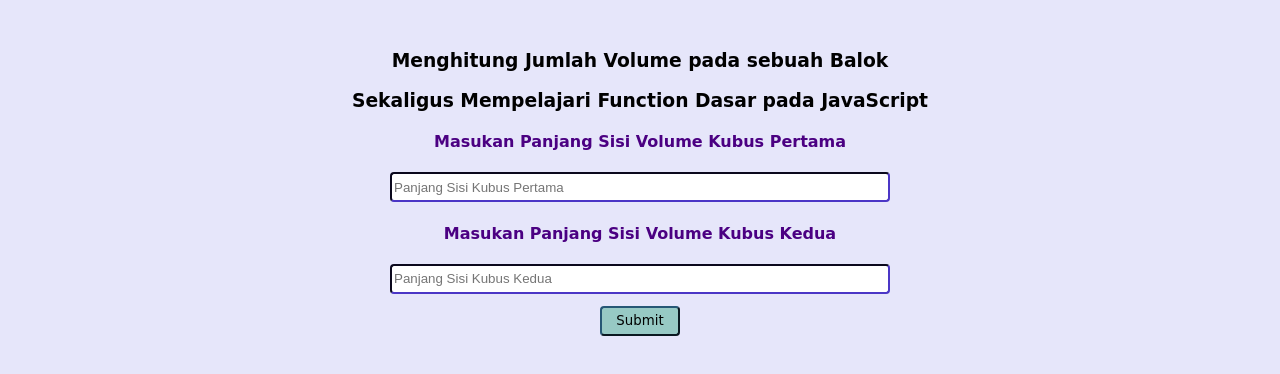
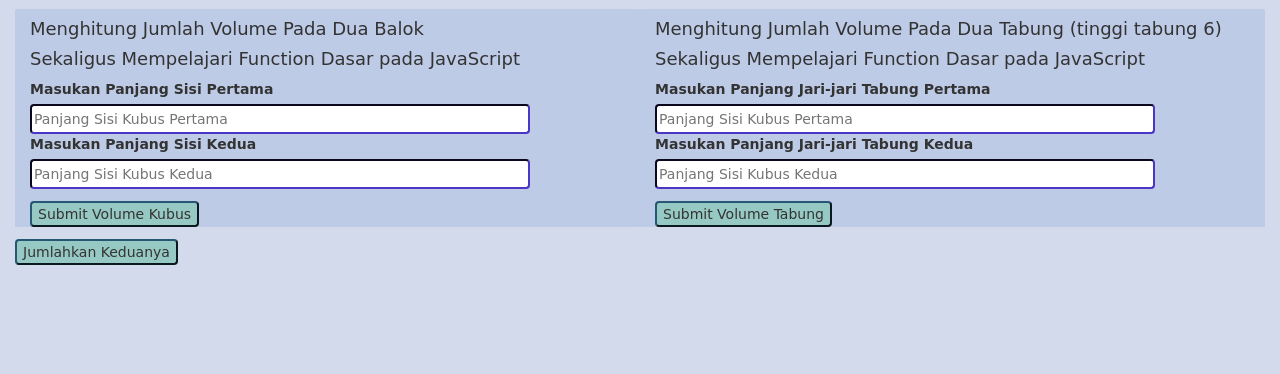
Before and after one commit to fikahandani/JsDasar, a plain HTML site: page volume.html in a window 1280 px wide. Drawn offline with nearby package versions, Linux system fonts and the light colour scheme.

Commit message:
add 2 function

```diff
--- a/volume.css
+++ b/volume.css
@@ -1,15 +1,29 @@
 body{
-    background-color: lavender;
-    text-align: center;
+    background-color: rgb(210, 218, 235);
+    text-align: left;
     font-family: cursive;
-    margin-top: 50px;
 }
 h3{
     color: black;
 }
+.container{
+    width: auto;
+}
+.row{
+    margin: auto;
+    margin-top: 7px;
+    width: 100%;
+}
+.form-volume{
+    border-radius: 1px;
+    background-color: rgb(190, 203, 231);
+}
+.left{
+    margin-top: 2px;
+}
+.right{
+    margin-top: 2px;
 
-.question{
-    color: indigo;
 }
 .number{
     border-color: rgb(43, 31, 114);
@@ -23,8 +37,8 @@ h3{
 }
 .button{
     margin-top: 12px;
-    height: 30px;
-    width: 80px;
+    height: auto;
+    width: auto;
     border-color: rgb(38, 87, 117);
     font-family: cursive;
     font: bold;
--- a/volume.html
+++ b/volume.html
@@ -3,22 +3,47 @@
         <title>
             Menghitung Volume dua buah kubus
         </title>
+        <meta charset="utf-8">
+        <link rel="stylesheet" href="https://maxcdn.bootstrapcdn.com/bootstrap/3.4.1/css/bootstrap.min.css">
+        <script src="https://ajax.googleapis.com/ajax/libs/jquery/3.4.1/jquery.min.js"></script>
+        <script src="https://maxcdn.bootstrapcdn.com/bootstrap/3.4.1/js/bootstrap.min.js"></script>
         <link rel="stylesheet" type="text/css" href="volume.css">
         <script src="volume.js"></script>
     </head>
     <body>
+    <div class="container">
+        <div class="row">
+            <div class="col-md-6 form-volume left">
+                <h4>Menghitung Jumlah Volume Pada Dua Balok</h4>
+                <h4>Sekaligus Mempelajari Function Dasar pada JavaScript</h4>
+                <label>Masukan Panjang Sisi Pertama</label>
+                <input class="number" type="number" placeholder="Panjang Sisi Kubus Pertama" id="pertama">
+                <label>Masukan Panjang Sisi Kedua</label>
+                <input class="number" type="number" placeholder="Panjang Sisi Kubus Kedua" id="kedua">
+            <div>
+                <button onclick=jumlahKubus() class="button">Submit Volume Kubus</button>
+            </div>
+
+            </div>
+            <div class="col-md-6 form-volume right">
+                <h4>Menghitung Jumlah Volume Pada Dua Tabung (tinggi tabung 6)</h4>
+                <h4>Sekaligus Mempelajari Function Dasar pada JavaScript</h4>
+                <label>Masukan Panjang Jari-jari Tabung Pertama</label>
+                <input class="number" type="number" placeholder="Panjang Sisi Kubus Pertama" id="pertamaTbg">
+                <label>Masukan Panjang Jari-jari Tabung Kedua</label>
+                <input class="number" type="number" placeholder="Panjang Sisi Kubus Kedua" id="keduaTbg">
+                <div>
+                    <button onclick=jumlahTabung() class="button" id="submit">Submit Volume Tabung</button>
+                </div>
+
+            </div>
+            <button class="button" onclick=jumlahKeduanya()>Jumlahkan Keduanya</button>
+        </div>
+
+    </div>
+
     <form>
-    <div class="question">
-        <h3>Menghitung Jumlah Volume pada sebuah Balok</h3>
-        <h3>Sekaligus Mempelajari Function Dasar pada JavaScript</h3>
-        <h4>Masukan Panjang Sisi Volume Kubus Pertama</h4>
-        <input class="number" type="number" placeholder="Panjang Sisi Kubus Pertama" id="pertama">
-        <h4>Masukan Panjang Sisi Volume Kubus Kedua</h4>
-        <input class="number" type="number" placeholder="Panjang Sisi Kubus Kedua" id="kedua">
-    </div>
-    <div>
-        <button onclick=jumlah() class="button" id="submit">Submit</button>
-    </div>
+
     </form>
     </body>
 </html>
--- a/volume.js
+++ b/volume.js
@@ -1,15 +1,40 @@
-function jumlah(){
-    var pertama = document.getElementById("pertama").value;
-    var kedua =document.getElementById("kedua").value;
-    if(pertama=="" || kedua==""){
-        alert("Ada Nilai Yang Masih Kosong");
+
+function jumlahTabung(){
+    var r1 = document.getElementById("pertamaTbg").value;
+    var r2 = document.getElementById("keduaTbg").value;
+    if(r1=="" || r2==""){
+        alert("Masih ada nilai jari-jari yang kosong");
     }
     else{
-        var volumeA = pertama*pertama*pertama;
-        var volumeB = kedua*kedua*kedua;
-        var total = volumeA+volumeB;
-        alert("Volume Kubus Pertama "+volumeA);
-        alert("Volume Kubus Kedua "+volumeB);
-        alert("Jumlah Volume Kedua Kubus Adalah "+total);
+        var vol1 = 3.14 * r1 * r1 * 6;
+        var vol2 = 3.14 * r2 * r2 * 6;
+        const totalTbg = vol1+vol2;
+        alert("Volume Tabung Pertama "+vol1);
+        alert("Volume Tabung Kedua "+vol2);
+        alert("Jumlah Volume Tabung "+totalTbg);
     }
 }
+function jumlahKeduanya(){
+    var kubus = this.total;
+    var tabung = this.totalTbg;
+    var keduanya = kubus+tabung;
+    console.log(this.totalTbg);
+    alert("Jika hasil keduanya dijumlahkan adalah "+keduanya);
+}
+function jumlahKubus(){
+    var pertama = document.getElementById("pertama").value;
+    var kedua = document.getElementById("kedua").value;
+    var volumA;
+    var volumB;
+    if(pertama == "" || kedua ==""){
+        alert("Ada bagian yang masih kosong");
+    }
+    else{
+        volumA = pertama*pertama*pertama;
+        volumB = kedua*kedua*kedua;
+        const total = volumA+volumB;
+        alert("Volume Kubus Pertama Adalah "+volumA);
+        alert("Volume Kubus Kedua Adalah "+volumB);
+        alert("Hasil Penjumlahan Volume Adalah "+total);
+    }
+}
```
